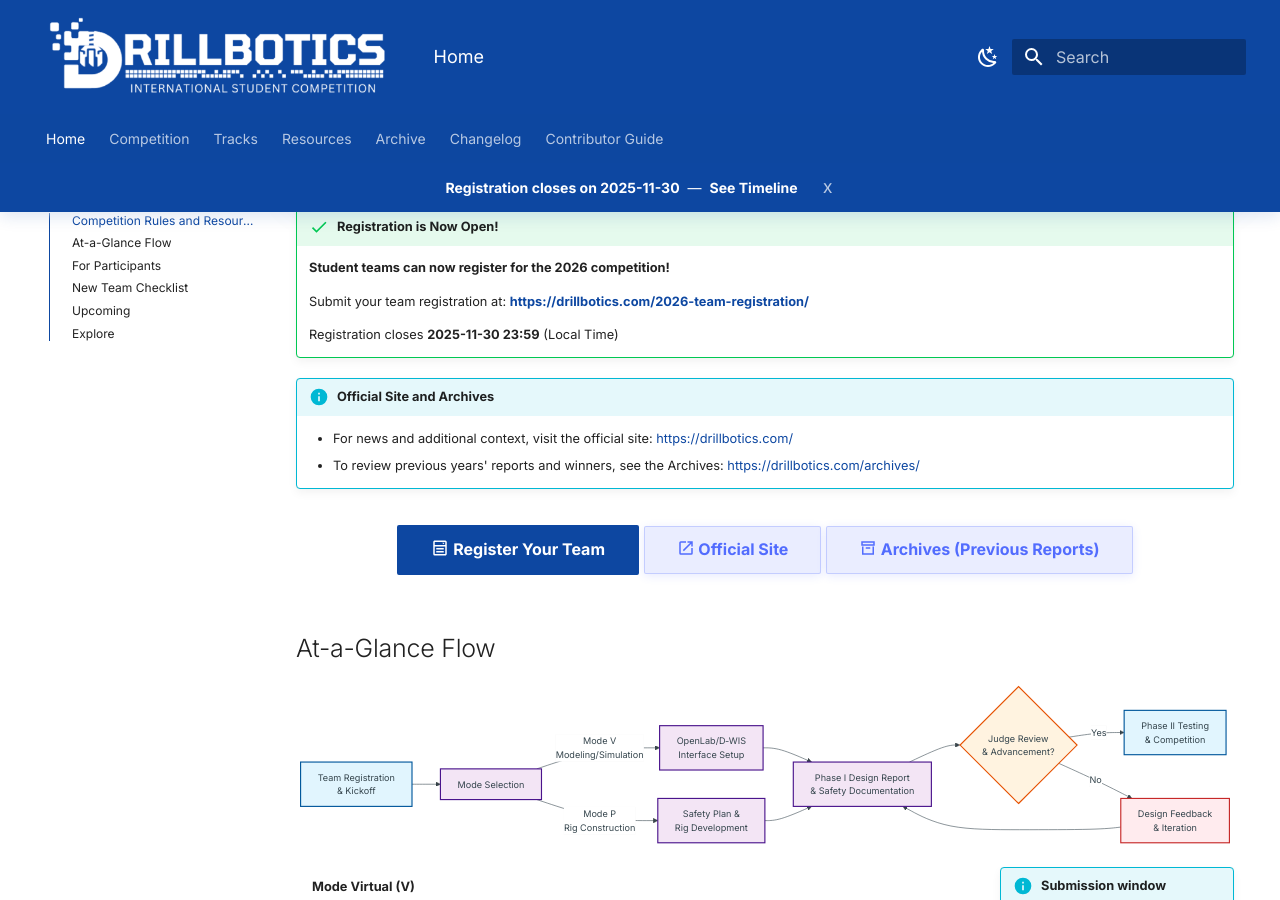
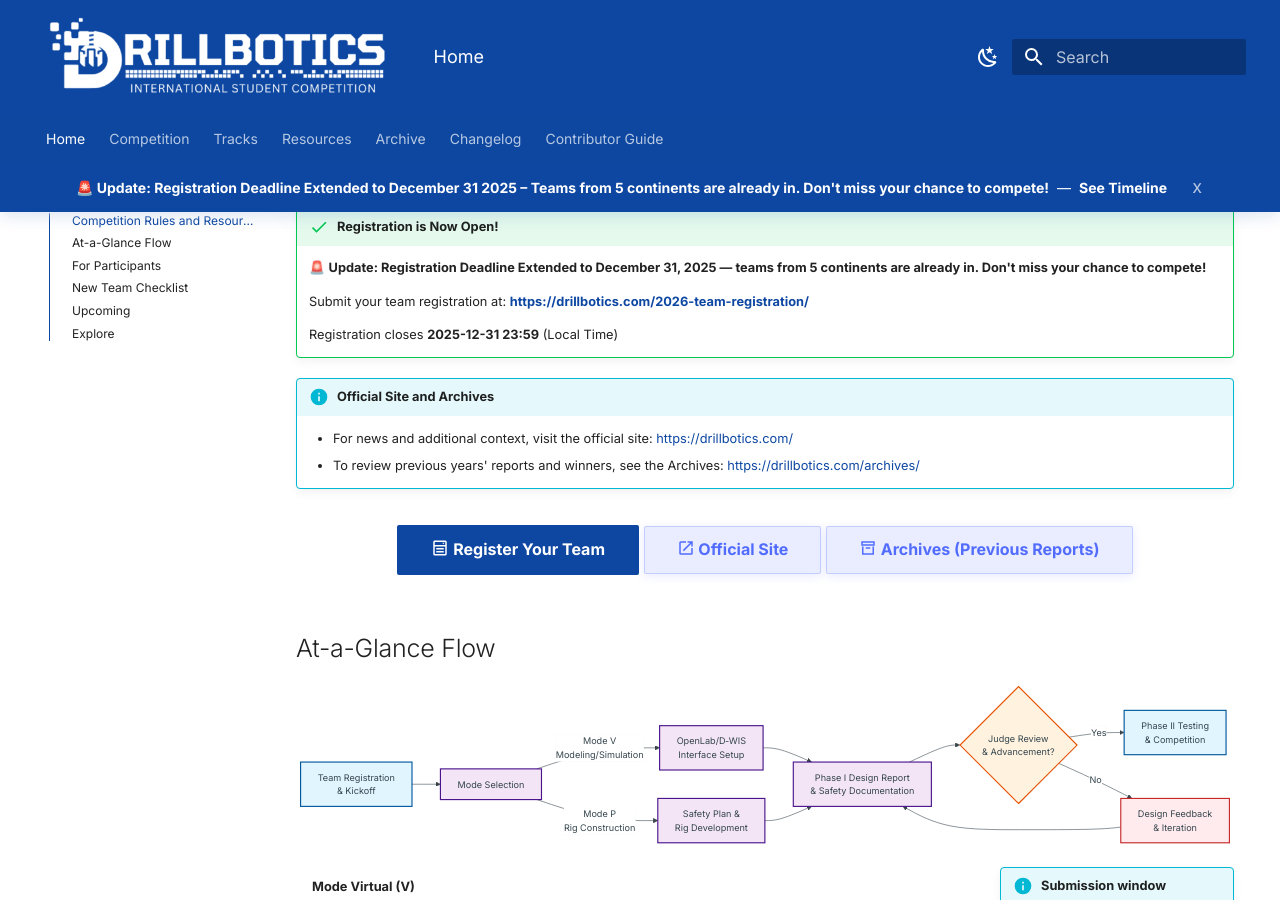
Before and after one commit to Open-Source-Drilling-Community/drillbotics-guidelines, an MkDocs documentation site: the page built from docs/index.md, in a window 1280 px wide and 900 px high, scrolled down 481 px. Built offline with MkDocs 1.6.1 and Material for MkDocs 9.7.7, drawn with Linux system fonts in a browser that asks for light colours; comment, search, counter and statistics services are not loaded; the version menu is left out; some of the changed text lies outside the part shown.

Commit message:
✨ docs(announcement): extend registration deadline to december 31, 2025
- update announcement script to new version with extended deadline message
- revise multiple documentation files to reflect new registration deadline
- emphasize update and encourage teams from multiple continents to register
- align all registration notices and checklists with extended deadline date

```diff
--- a/docs/_assets/scripts/announcement.js
+++ b/docs/_assets/scripts/announcement.js
@@ -2,8 +2,8 @@
 // Edit the message/date/link below. Dismissal persisted in localStorage.
 (function () {
   const CONFIG = {
-    key: 'db_announcement_v2',
-    message: 'Registration closes on 2025-11-30',
+    key: 'db_announcement_v3',
+    message: '🚨 Update: Registration Deadline Extended to December 31 2025 – Teams from 5 continents are already in. Don\'t miss your chance to compete!',
     linkLabel: 'See Timeline',
     url: 'drillbotics-guidelines/competition/timeline/',
     theme: 'info' // info | warning | success (visual only)
--- a/docs/_includes/upcoming.md
+++ b/docs/_includes/upcoming.md
@@ -6,7 +6,7 @@
 |---|---:|---|
 | Guidelines v2025.1 published | 2025-09-30 | |
 | **Registration open** | **Now open** | **Submit at [drillbotics.com/2026-team-registration](https://drillbotics.com/2026-team-registration/)** |
-| Registration closes | 2025-11-30 23:59 |  Local Time |
+| Registration closes | 2025-12-31 23:59 |  Extended — don't miss your chance |
 | Phase I Design Report | 2025-12-31 23:59 | Local Time |
 | Optional Phase I video | 2026-01-23 | Optional design video (both modes) |
 | Edge‑AI custom task pre‑approval | 2026-02-01 | Recommended; same JSON interface and offline rules |
--- a/docs/competition/overview.md
+++ b/docs/competition/overview.md
@@ -7,11 +7,11 @@ tags:
 # Competition Overview
 
 !!! success "Registration is Now Open!"
-    **Student teams can now register for the 2026 competition!**
+    🚨 **Update: Registration Deadline Extended to December 31, 2025 — teams from 5 continents are already in. Don't miss your chance to compete!**
 
     Submit your team registration at: **<https://drillbotics.com/2026-team-registration/>**
 
-    Registration closes **2025-11-30 23:59** (Local Time)
+    Registration closes **2025-12-31 23:59** (Local Time)
 
 This site hosts the official Drillbotics® competition guidelines in a versioned, diff-friendly format.
 
--- a/docs/index.md
+++ b/docs/index.md
@@ -9,11 +9,11 @@
 </div>
 
 !!! success "Registration is Now Open!"
-    **Student teams can now register for the 2026 competition!**
+    🚨 **Update: Registration Deadline Extended to December 31, 2025 — teams from 5 continents are already in. Don't miss your chance to compete!**
 
     Submit your team registration at: **<https://drillbotics.com/2026-team-registration/>**
 
-    Registration closes **2025-11-30 23:59** (Local Time)
+    Registration closes **2025-12-31 23:59** (Local Time)
 
 !!! info "Official Site and Archives"
     - For news and additional context, visit the official site: <https://drillbotics.com/>
@@ -104,7 +104,7 @@ Use this quick checklist to set up your team. See the linked pages for details.
 
 - [ ] Confirm eligibility, advisors, and team composition — [Overview](competition/overview.md)
 - [ ] Choose your track — [Mode Virtual (V)](tracks/group-a/overview.md) or [Mode Physical (P)](tracks/group-b/overview.md)
-- [ ] **Register your team at [https://drillbotics.com/2026-team-registration/](https://drillbotics.com/2026-team-registration/)** (Closes 2025-11-30)
+- [ ] **Register your team at [https://drillbotics.com/2026-team-registration/](https://drillbotics.com/2026-team-registration/)** (Closes 2025-12-31)
 - [ ] Note all important deadlines — [Timeline](competition/timeline.md)
 - [ ] Set up your repo and communication channels — [Contributor Guide](contributor-guide.md)
 - [ ] Review deliverables and scoring — [Rules & Scoring](competition/rules-scoring.md)
--- a/docs/tracks/group-a/overview.md
+++ b/docs/tracks/group-a/overview.md
@@ -84,7 +84,7 @@ Weights and rubrics are on the Judging page.
 
 ## Getting Started Checklist
 
-- [ ] **Register your team at [https://drillbotics.com/2026-team-registration/](https://drillbotics.com/2026-team-registration/)** (Closes 2025-11-30)
+- [ ] **Register your team at [https://drillbotics.com/2026-team-registration/](https://drillbotics.com/2026-team-registration/)** (Closes 2025-12-31)
 - [ ] Review the Technical Specs for D‑WIS and OpenLab expectations.
 - [ ] Review the three Mode V cases and pick your initial target.
 - [ ] Stand up a minimal data flow: connect, discover signals, and log data.
--- a/docs/tracks/group-b/overview.md
+++ b/docs/tracks/group-b/overview.md
@@ -83,7 +83,7 @@ Weights and examples are on the Judging page.
 
 ## Getting Started Checklist
 
-- [ ] **Register your team at [https://drillbotics.com/2026-team-registration/](https://drillbotics.com/2026-team-registration/)** (Closes 2025-11-30)
+- [ ] **Register your team at [https://drillbotics.com/2026-team-registration/](https://drillbotics.com/2026-team-registration/)** (Closes 2025-12-31)
 - [ ] Confirm lab safety training, advisor oversight, and facility access; draft and socialize your safety plan.
 - [ ] Design a minimal, stable rig structure with proper guarding and emergency stops; verify power and footprint.
 - [ ] Select surface/downhole sensors; calibrate and specify DAQ rates/sync; implement reliable logging.
```
